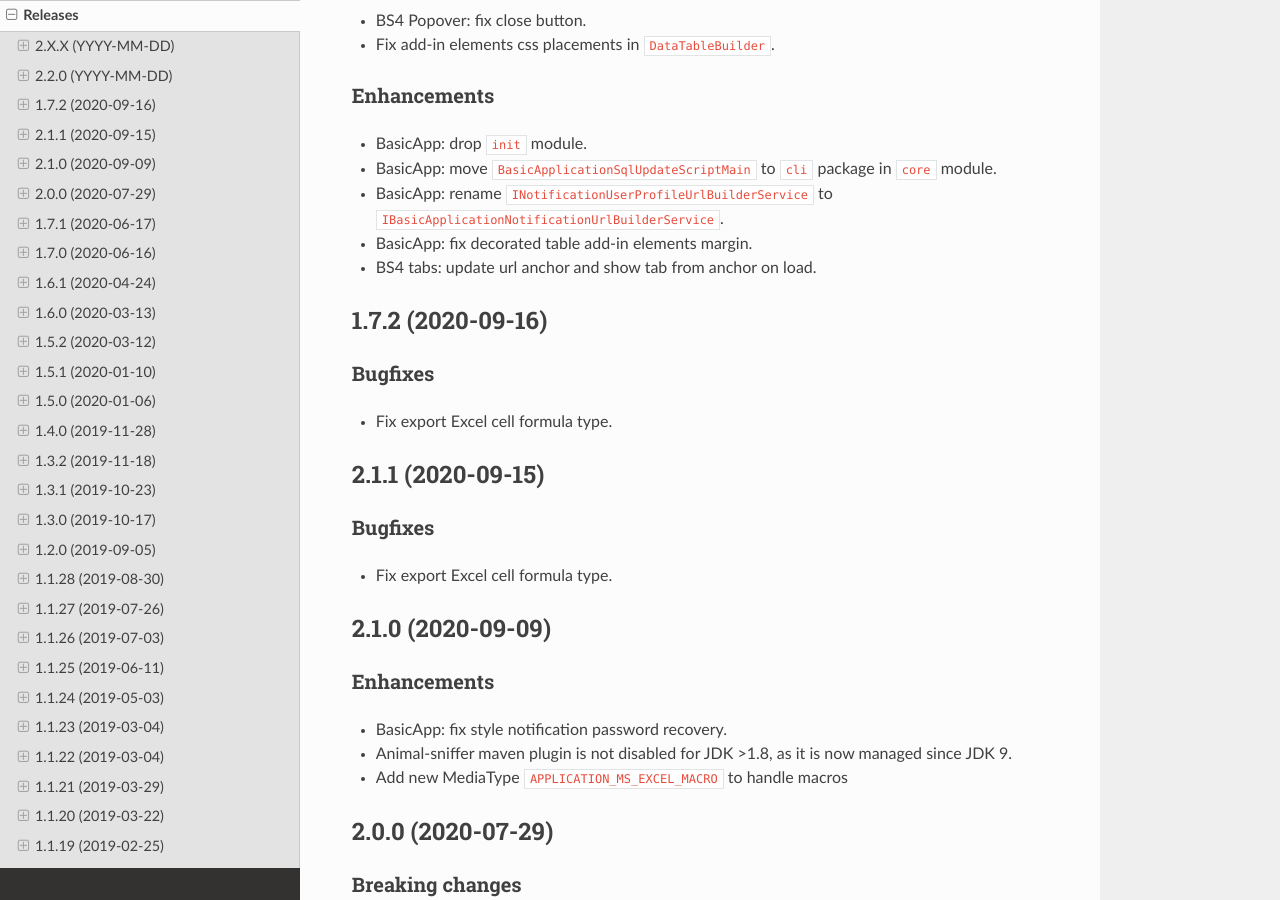
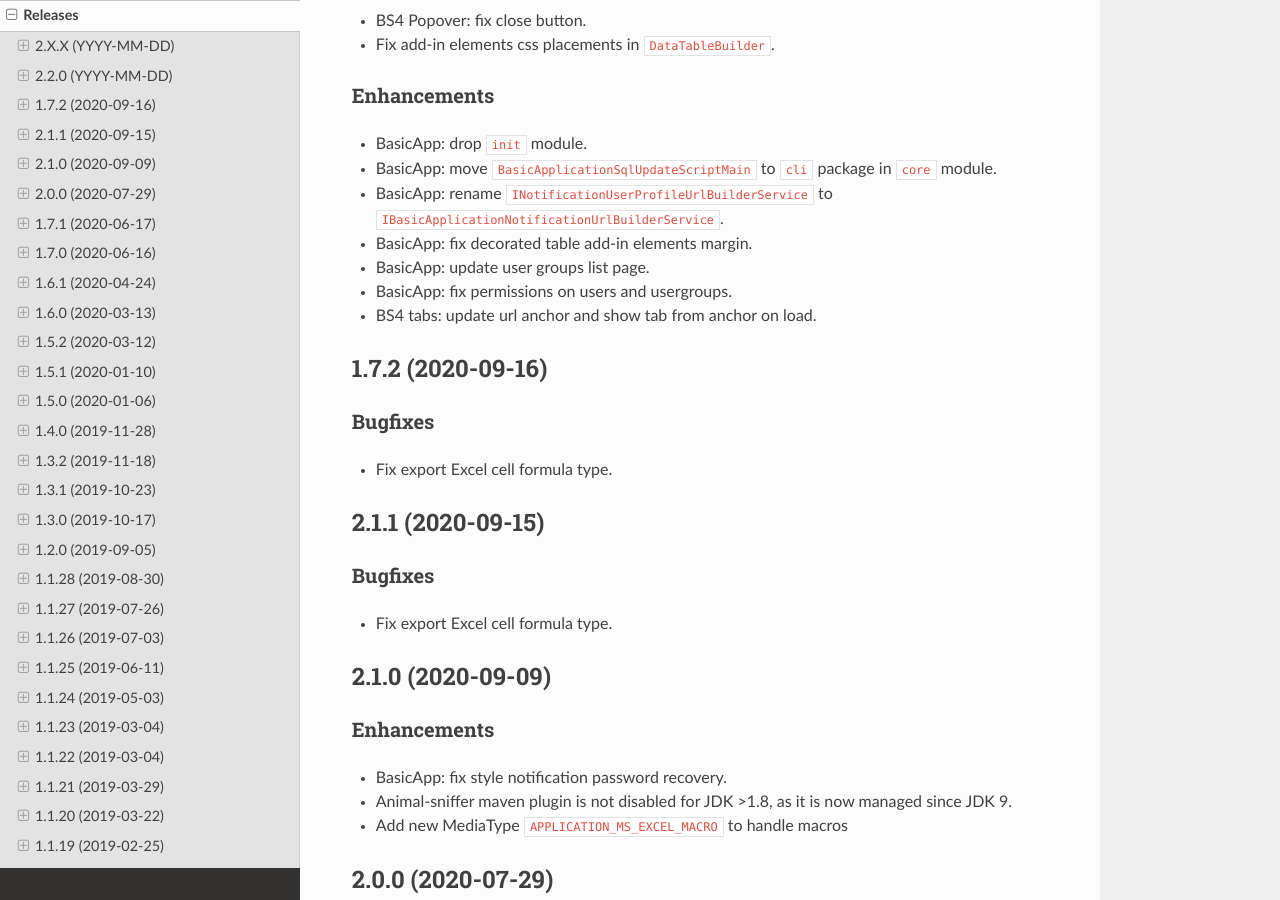
Before and after one commit to igloo-project/igloo-doc, a Sphinx documentation site: the page built from source/release-notes/releases.rst, in a window 1280 px wide and 900 px high, scrolled down 1181 px. Built offline with Sphinx 7.4.7 and the Read the Docs theme 2.0.0, drawn with Linux system fonts in a browser that asks for light colours.

Commit message:
2.2.0: release notes

```diff
--- a/source/release-notes/releases.rst
+++ b/source/release-notes/releases.rst
@@ -65,6 +65,8 @@ Enhancements
 * BasicApp: rename ``INotificationUserProfileUrlBuilderService`` to
   ``IBasicApplicationNotificationUrlBuilderService``.
 * BasicApp: fix decorated table add-in elements margin.
+* BasicApp: update user groups list page.
+* BasicApp: fix permissions on users and usergroups.
 * BS4 tabs: update url anchor and show tab from anchor on load.
 
 .. _v1.7.2:
```
